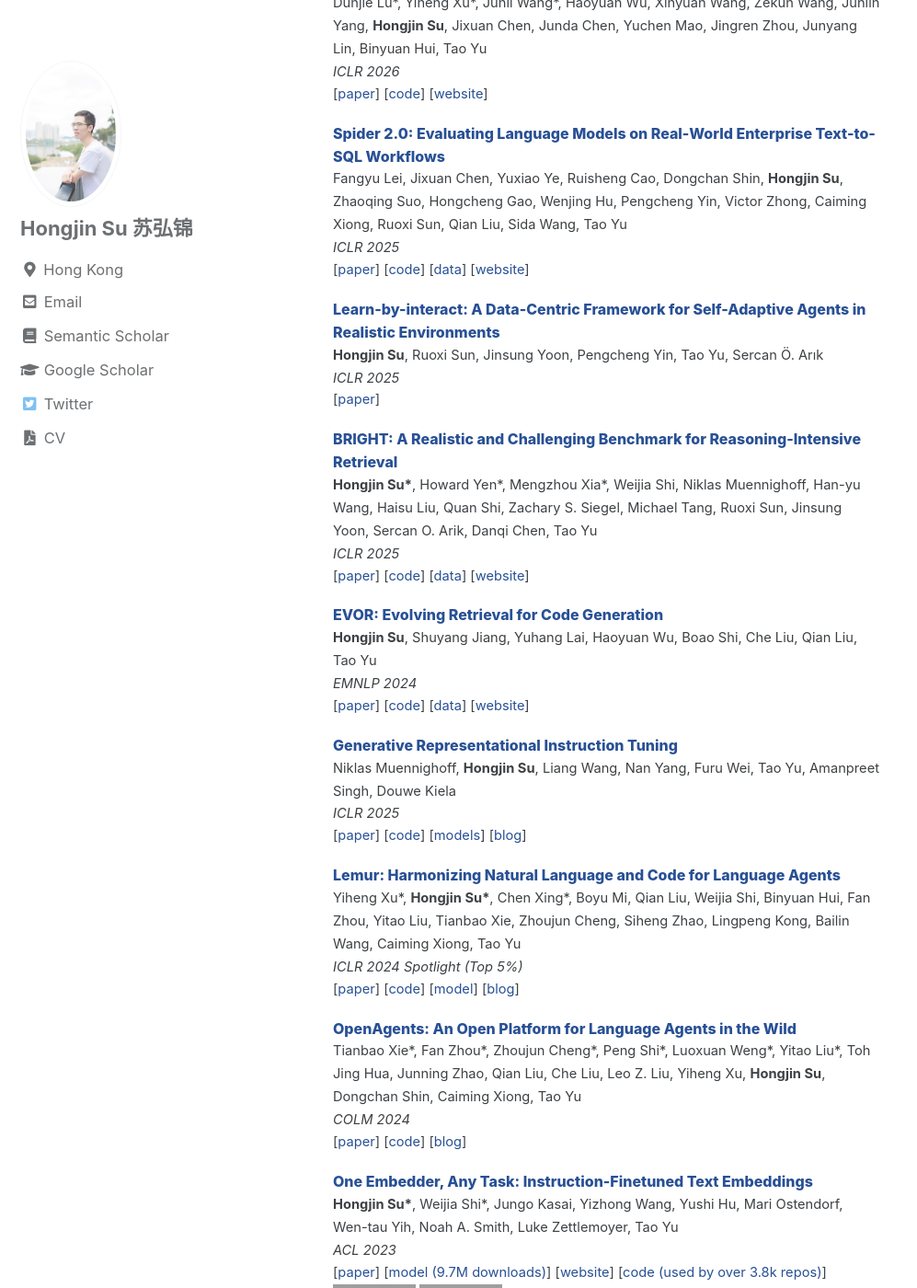
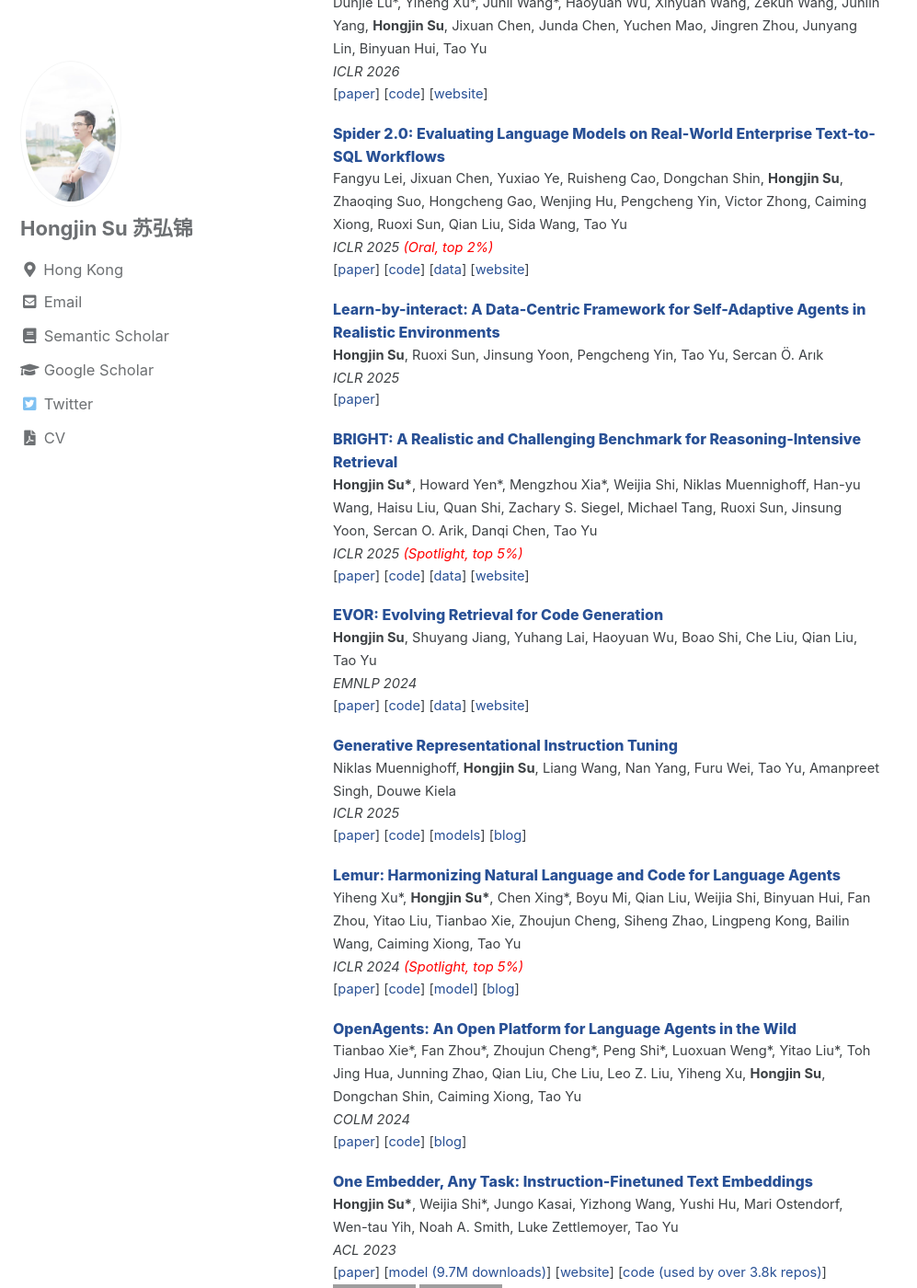
Before and after one commit to hongjin-su/hongjin-su.github.io, a Jekyll site: the page built from index.html, in a window 1280 px wide and 1400 px high, scrolled down 601 px. Shown: the whole window at 92% size, without its empty margins (0-997 px from the left). Built offline with Jekyll 4.4.1, drawn with Linux system fonts in a browser that asks for light colours; cached includes are drawn as plain includes; the list of posts is cut into pages by our own code; grey boxes are pictures that could not be loaded.

Commit message:
Update home.html

```diff
--- a/_layouts/home.html
+++ b/_layouts/home.html
@@ -96,7 +96,7 @@
     <span style="line-height:170%"> Fangyu Lei, Jixuan Chen, Yuxiao Ye, Ruisheng Cao, Dongchan Shin, <b>Hongjin Su</b>, Zhaoqing Suo, Hongcheng Gao, Wenjing Hu, Pengcheng Yin, Victor Zhong, Caiming Xiong, Ruoxi Sun, Qian Liu, Sida Wang, Tao Yu
  </span>
     <br>
-    <span style="line-height:170%"> <i>ICLR 2025</i> </span>
+    <span style="line-height:170%"> <i>ICLR 2025</i> <font color="red"> <i> (Oral, top 2%) </i> </font> </span>
     <br>
     [<a href="https://arxiv.org/abs/2411.07763" style="color: #285095; text-decoration: none">paper</a>]
     [<a href="https://github.com/xlang-ai/Spider2" style="color: #285095; text-decoration: none">code</a>]
@@ -119,7 +119,7 @@
     <span style="line-height:170%"> <b>Hongjin Su*</b>, Howard Yen*, Mengzhou Xia*, Weijia Shi, Niklas Muennighoff, Han-yu Wang, Haisu Liu, Quan Shi, Zachary S. Siegel, Michael Tang, Ruoxi Sun, Jinsung Yoon, Sercan O. Arik, Danqi Chen, Tao Yu
  </span>
     <br>
-    <span style="line-height:170%"> <i>ICLR 2025</i> </span>
+    <span style="line-height:170%"> <i>ICLR 2025</i> <font color="red"> <i> (Spotlight, top 5%) </i> </font> </span>
     <br>
     [<a href="https://arxiv.org/abs/2407.12883" style="color: #285095; text-decoration: none">paper</a>]
     [<a href="https://github.com/xlang-ai/BRIGHT" style="color: #285095; text-decoration: none">code</a>]
@@ -155,7 +155,7 @@
             style="font-size: 12pt; color: #285095; text-decoration: none"> Lemur: Harmonizing Natural Language and Code for Language Agents </a> <br> </span>
     <span style="line-height:170%"> Yiheng Xu*, <b>Hongjin Su*</b>, Chen Xing*, Boyu Mi, Qian Liu, Weijia Shi, Binyuan Hui, Fan Zhou, Yitao Liu, Tianbao Xie, Zhoujun Cheng, Siheng Zhao, Lingpeng Kong, Bailin Wang, Caiming Xiong, Tao Yu </span>
     <br>
-    <span style="line-height:170%"> <i>ICLR 2024 Spotlight (Top 5%)</i> </span>
+    <span style="line-height:170%"> <i>ICLR 2024</i> <font color="red"> <i> (Spotlight, top 5%) </i> </font> </span>
     <br>
     [<a href="https://arxiv.org/abs/2310.06830" style="color: #285095; text-decoration: none">paper</a>]
     [<a href="https://github.com/OpenLemur/Lemur" style="color: #285095; text-decoration: none">code</a>]
```
